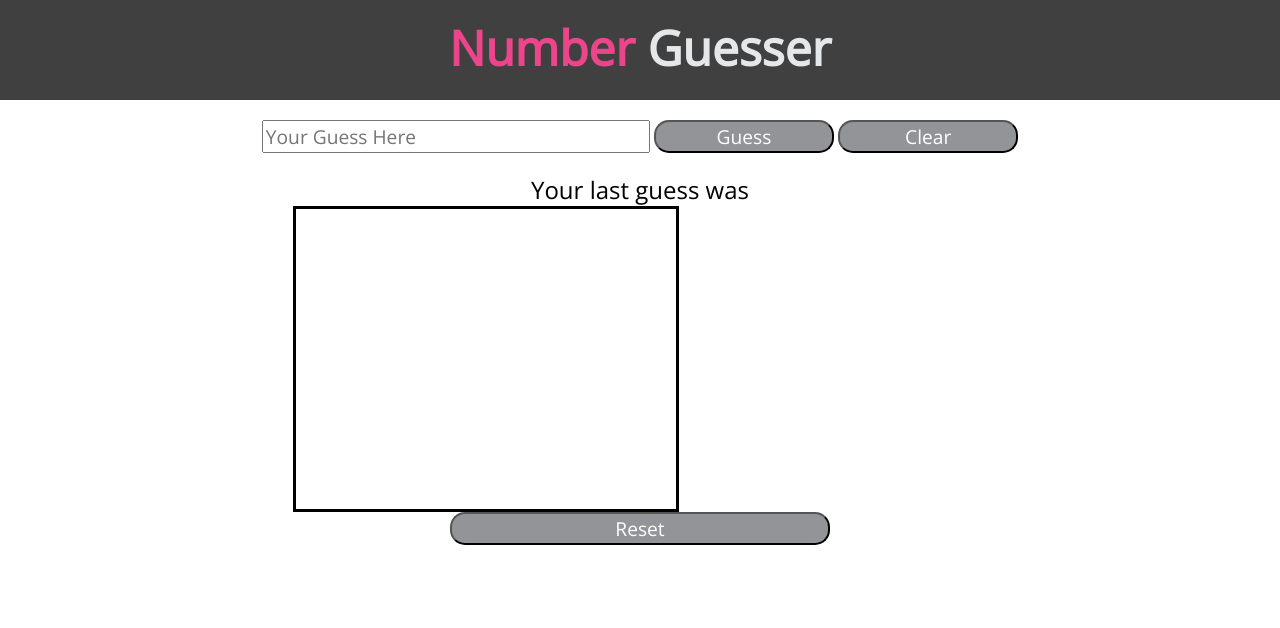
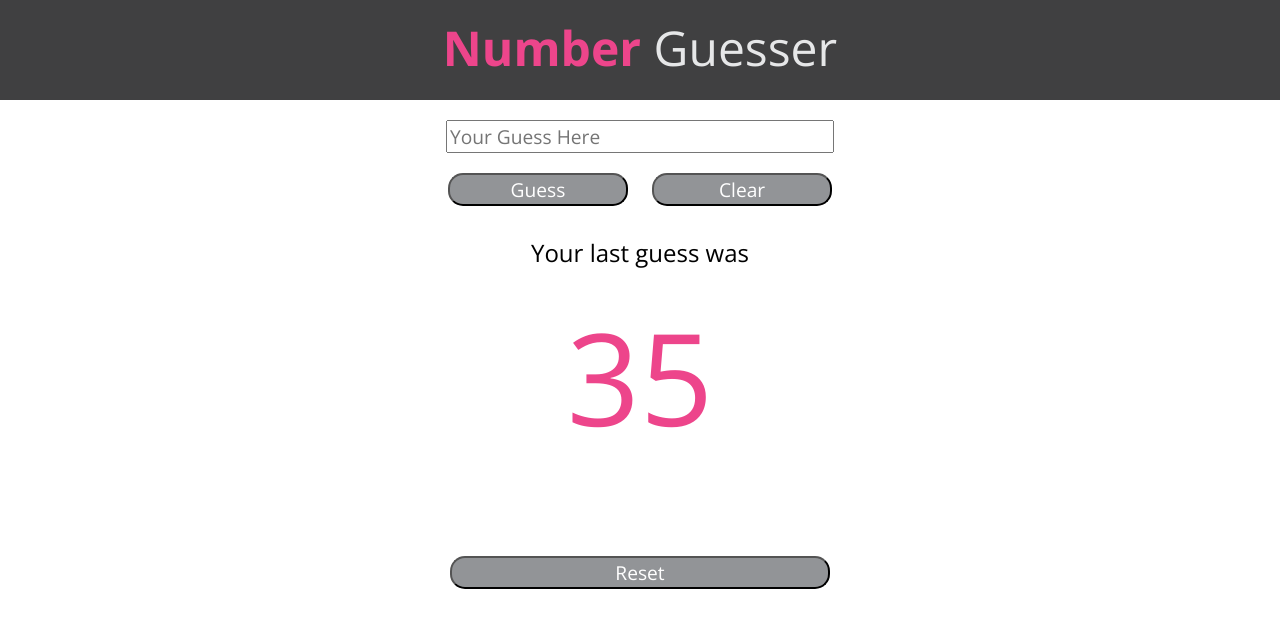
Before and after one commit to ekuckelman/number-guesser, a plain HTML site: page index.html in a window 1280 px wide. Drawn offline with nearby package versions, Linux system fonts and the light colour scheme.

Commit message:
styling done

```diff
--- a/index.html
+++ b/index.html
@@ -3,7 +3,7 @@
 <head>
   <meta charset="UTF-8">
   <title>Number Guesser</title>
-  <link href="https://fonts.googleapis.com/css?family=Open+Sans: 300, 700" rel="stylesheet">
+  <link href="https://fonts.googleapis.com/css?family=Open+Sans:300,700" rel="stylesheet">
   <link rel="stylesheet" href="main.css">
 </head>
 <body>
@@ -16,9 +16,9 @@
       <button class="guess-button">Guess</button>
       <button class="clear-button">Clear</button>
     </form>
-    <p>Your last guess was</p>
     <article class="user-guess">
-      <!-- code from javascript -->
+      <p>Your last guess was</p>
+      <p class="last-guess">35</p>
     </article>
     <button class="reset-button" type="reset">Reset</button>
   </section>
--- a/main.css
+++ b/main.css
@@ -8,6 +8,7 @@ header {
   height: 100px;
   font-size: 1.5em;
   text-align: center;
+
 }
 
 header h1 {
@@ -17,6 +18,7 @@ header h1 {
 
 header span {
   color: #E6E7E8;
+  font-weight: lighter;
 }
 
 section {
@@ -25,12 +27,14 @@ section {
 
 section p {
   font-size: 1.5em;
+  margin-bottom: 20px;
 }
 
 .guess-input {
   font-size: 1.2em;
+  display: block;
   width: 380px;
-  margin: 20px 0px;
+  margin: 20px auto;
 }
 
 .guess-button {
@@ -38,6 +42,8 @@ section p {
   border-radius: 15px;
   color: #FFFFFF;
   font-size: 1.2em;
+  margin-bottom: 30px;
+  margin-right: 10px;
   width: 180px;
 }
 
@@ -46,16 +52,22 @@ section p {
   border-radius: 15px;
   color: #FFFFFF;
   font-size: 1.2em;
+  margin-bottom: 30px;
+  margin-left: 10px;
+  /*margin: 0px 20px 20px 20px;*/
   width: 180px;
 }
 
 .user-guess {
-  border: solid;
   display: block;
   height: 300px;
-  margin-left: 293px;
+  margin: auto;
   width: 380px;
+}
 
+.last-guess {
+  color:#ED458B;
+  font-size: 8em;
 }
 
 .reset-button {
@@ -64,4 +76,10 @@ section p {
   color: #FFFFFF;
   font-size: 1.2em;
   width: 380px;
+  margin: 20px auto;
 }
+
+button:hover {
+  background-color: #ED458B;
+  cursor: pointer;
+}
--- a/script.js
+++ b/script.js
@@ -8,4 +8,7 @@ guessButton.addEventListener('click', guess);
 
 function guess() {
   eventPreventDefault();
+  if {
+
+  }
 }
```
